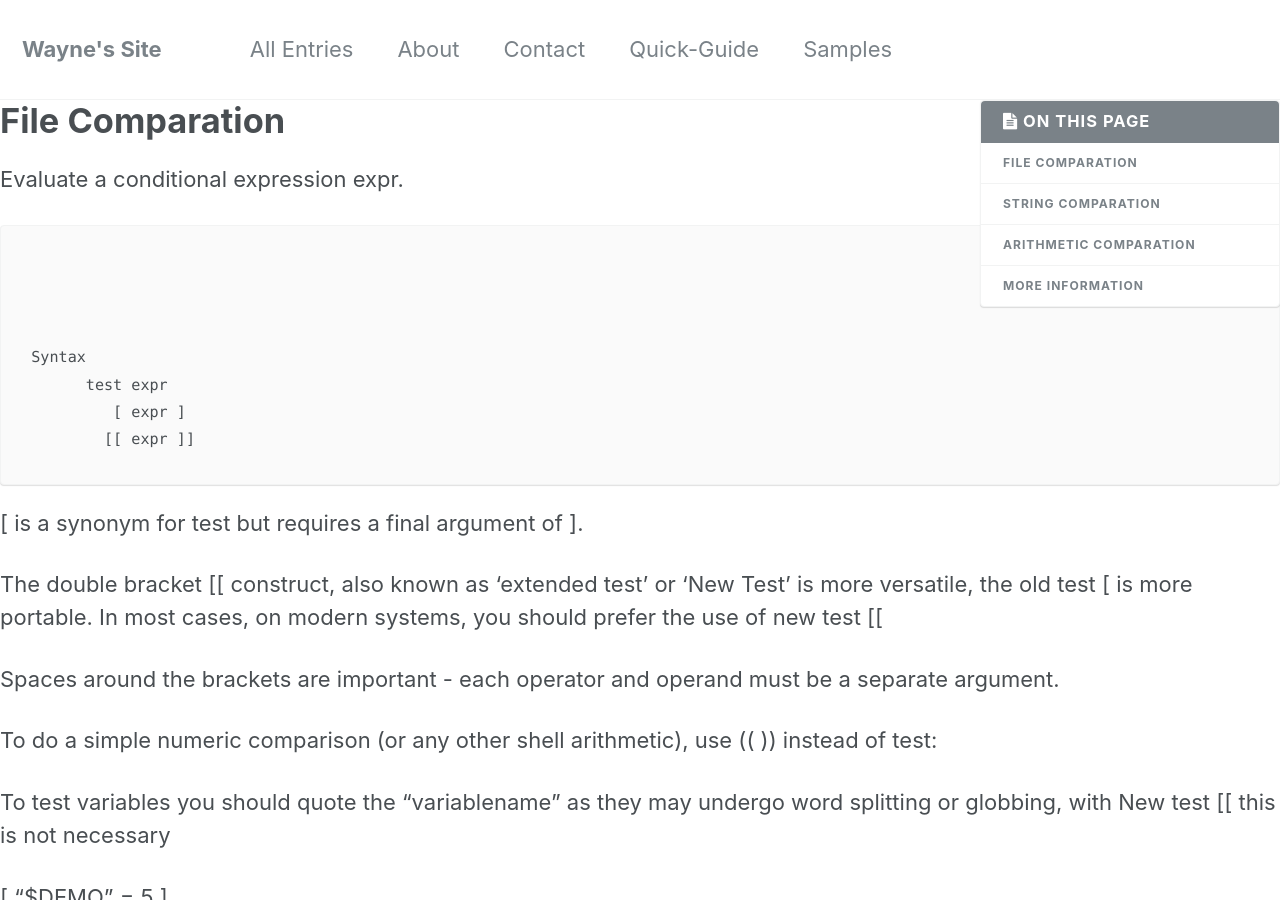
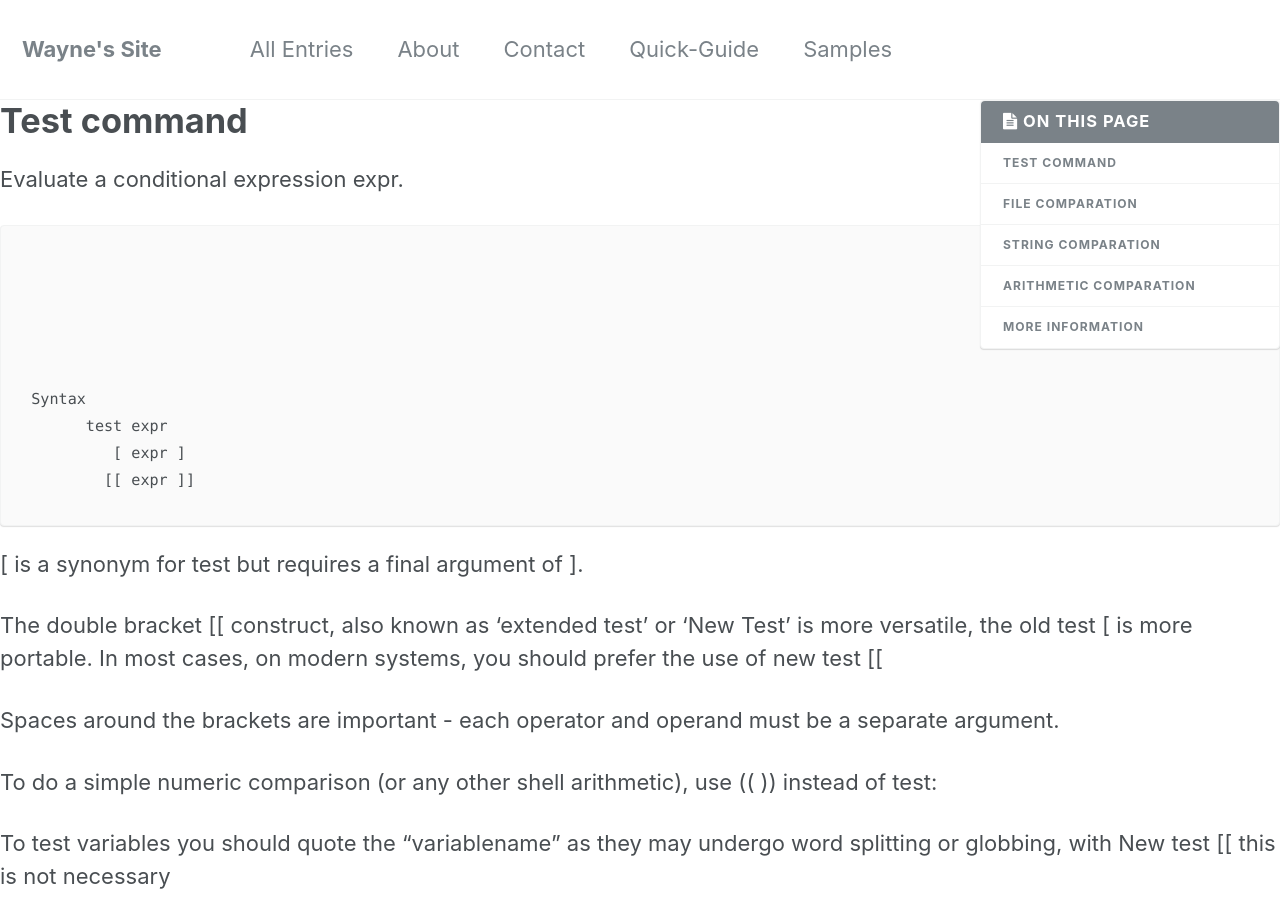
Before and after one commit to element207/element207.github.io, a Jekyll site: the page built from _posts/2018-03-26-Bash-Conditional-Expressions.md, in a window 1280 px wide and 900 px high. Built offline with Jekyll 4.4.1, drawn with Linux system fonts in a browser that asks for light colours; our own code applies the rules of GitHub Pages for plain Markdown files.

Commit message:
Update 2018-03-26-Bash-Conditional-Expressions.md

```diff
--- a/_posts/2018-03-26-Bash-Conditional-Expressions.md
+++ b/_posts/2018-03-26-Bash-Conditional-Expressions.md
@@ -17,7 +17,7 @@
 {% include toc %}
 
 
-# File Comparation
+# Test command
 
 Evaluate a conditional expression expr.
 
```
Also changed, not shown: other parts of _posts/2018-03-26-Bash-Conditional-Expressions.md (+2 -0 lines).
